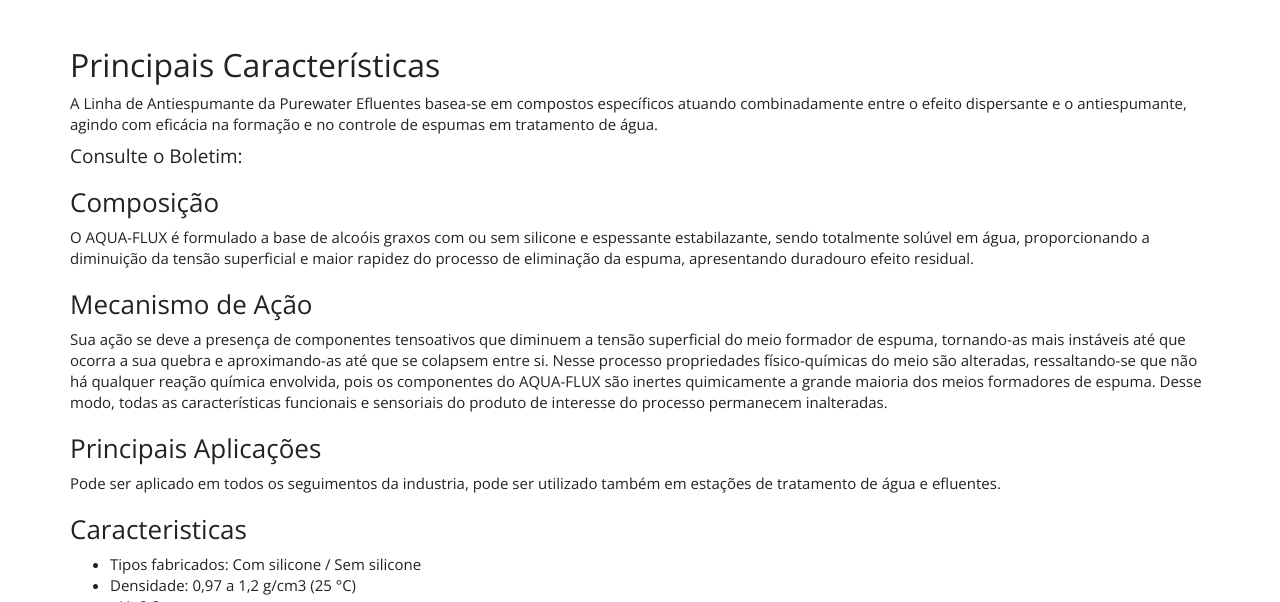
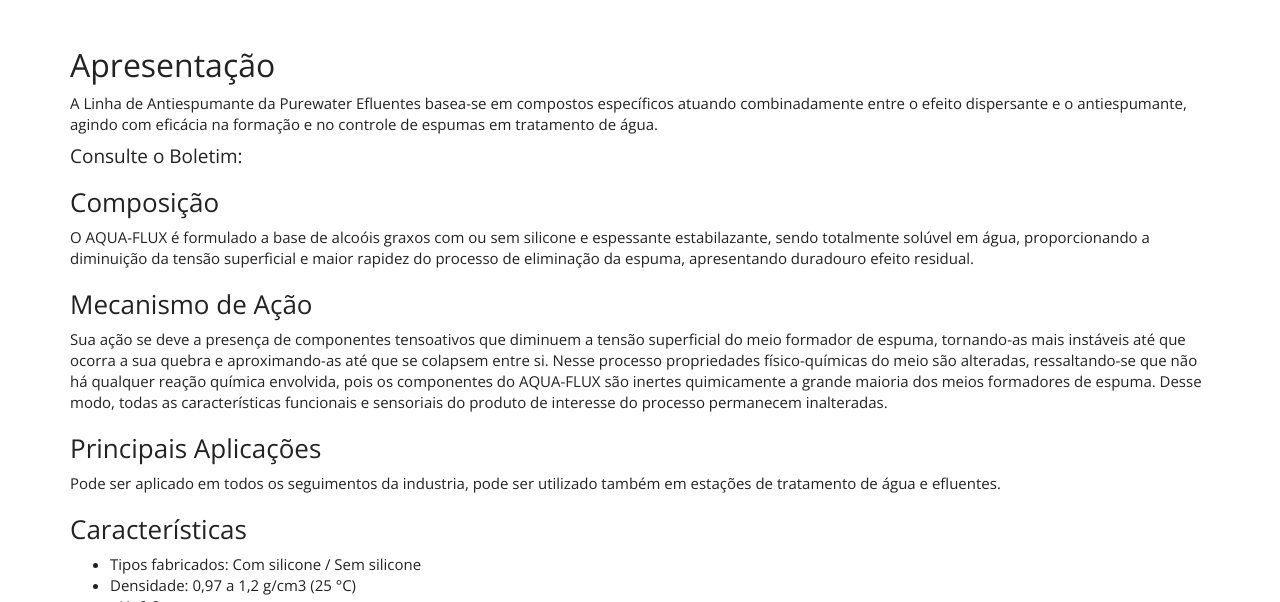
Before and after one commit to purewaterefluentes/purewaterefluentes.github.io, a Jekyll site: the page built from produtos/anti-espumante.md, in a window 1280 px wide and 900 px high, cut to the strip 298-900 px from the top of the window. Built offline with Jekyll 4.4.1, drawn with Linux system fonts in a browser that asks for light colours; nearby versions of some CDN libraries; library files that are not in the unit come from our copies.

Commit message:
Update anti-espumante.md

```diff
--- a/produtos/anti-espumante.md
+++ b/produtos/anti-espumante.md
@@ -5,7 +5,7 @@
 subtitle: Antiespumante
 ---
 
-## Principais Características
+## Apresentação
 A Linha de Antiespumante da Purewater Efluentes basea-se em compostos específicos atuando combinadamente entre o efeito dispersante e o antiespumante, agindo com eficácia na formação e no controle de espumas em tratamento de água.
 
 #### Consulte o Boletim:
@@ -21,7 +21,7 @@
 ### Principais Aplicações
 Pode ser aplicado em todos os seguimentos da industria, pode ser utilizado também em    estações de tratamento de água e efluentes.
 
-### Caracteristicas
+### Características
 
 - Tipos fabricados: Com silicone / Sem silicone
 - Densidade: 0,97 a 1,2 g/cm3 (25 °C)
```
